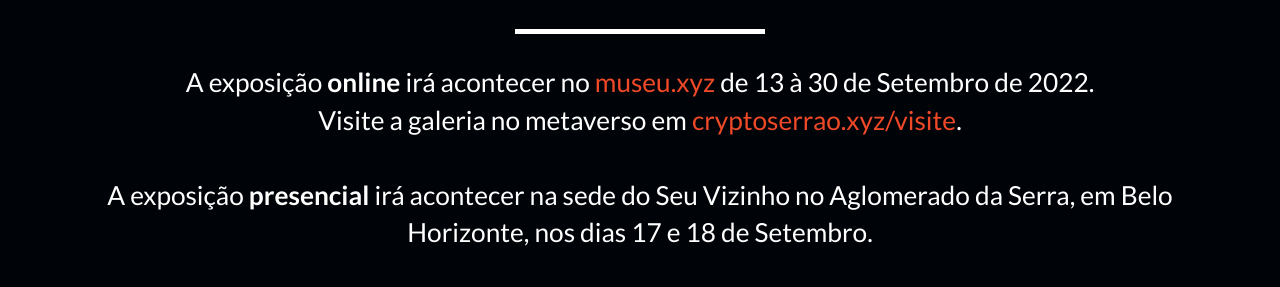
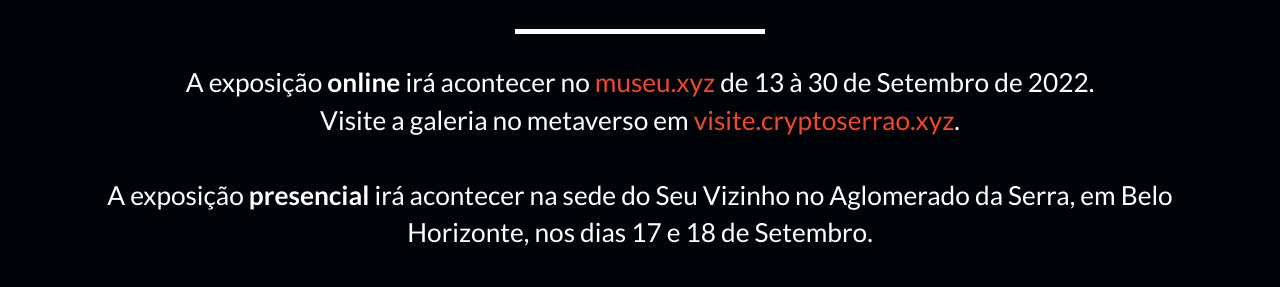
Before and after one commit to Crypto-Serrao/cryptoserrao.xyz, a Jekyll site: the page built from _posts/2022-09-01-willand.markdown, in a window 1280 px wide and 900 px high, scrolled down 3781 px. Shown: the part 156-443 px from the top of the window. Built offline with Jekyll 4.4.1, drawn with Linux system fonts in a browser that asks for light colours.

Commit message:
Update exhibition.html

```diff
--- a/_includes/exhibition.html
+++ b/_includes/exhibition.html
@@ -6,11 +6,11 @@
         <div class="intro-text">
           <span class="name">Exposição</span>
           <hr class="star-light" />
-          <span class="skills">A exposição <strong>online</strong> irá acontecer no <a href="https://museu.xyz" target="_blank">museu.xyz</a> de 13 à 30 de Setembro de 2022. <br> Visite a galeria no metaverso em <a href="https://cryptoserrao.xyz/visite" target="_blank">cryptoserrao.xyz/visite</a>.
+          <span class="skills">A exposição <strong>online</strong> irá acontecer no <a href="https://museu.xyz" target="_blank">museu.xyz</a> de 13 à 30 de Setembro de 2022. <br> Visite a galeria no metaverso em <a href="https://visite.cryptoserrao.xyz" target="_blank">visite.cryptoserrao.xyz</a>.
          <br><br>
             A exposição <strong>presencial</strong> irá acontecer na sede do Seu Vizinho no Aglomerado da Serra, em Belo Horizonte, nos dias 17 e 18 de Setembro.</a><br><br></span>
         </div>
-        <a href="https://cryptoserrao.xyz/visite" target="_blank"><img class="img-responsive" src="img/MuseuXYZ.jpg" alt="profile-pic" /></a>
+        <a href="https://visite.cryptoserrao.xyz" target="_blank"><img class="img-responsive" src="img/MuseuXYZ.jpg" alt="profile-pic" /></a>
       </div>
     </div>
   </div>
```
